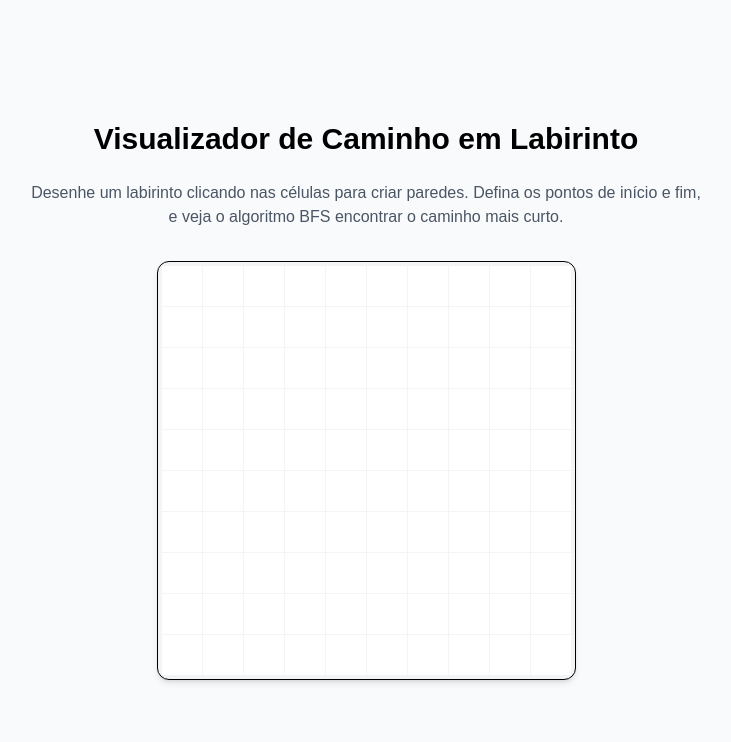
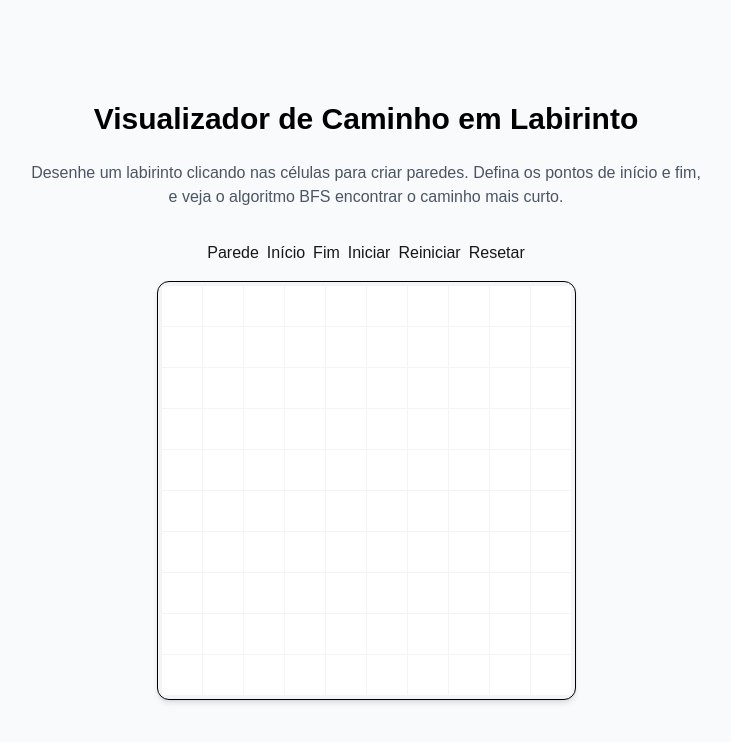
Before and after one commit to projeto-de-algoritmos-2025/CaminhoLabirinto, a Next.js app: page / in a window 1280 px wide. Shown: the top 742 px of the page, without its empty margins (274-1005 px from the left). Built offline with nearby package versions, Linux system fonts and the light colour scheme.

Commit message:
Criando botoes de ações

```diff
--- a/src/components/maze.tsx
+++ b/src/components/maze.tsx
@@ -1,14 +1,15 @@
 "use client";
-
 import { useState, useEffect } from "react";
 
-// Tipos de células
 type CellType = "empty" | "wall" | "startPoint" | "endPoint";
 
 const GRID_SIZE = 10;
 
 export default function Maze() {
   const [grid, setGrid] = useState<CellType[][]>([]);
+  const [drawMode, setDrawMode] = useState<"wall" | "startPoint" | "endPoint">(
+    "wall"
+  );
 
   useEffect(() => {
     initializeGrid();
@@ -25,9 +26,48 @@ export default function Maze() {
     }
     setGrid(newGrid);
   };
-
+  const startVisualization = () => {};
+  const resetVisualization = () => {};
   return (
     <div className="flex flex-col items-center">
+      <div className="flex flex-wrap gap-2 mb-4 justify-center">
+        <button
+          onClick={() => setDrawMode("wall")}
+          className="flex items-center gap-1 cursor-pointer"
+        >
+          Parede
+        </button>
+        <button
+          onClick={() => setDrawMode("startPoint")}
+          className="flex items-center gap-1 cursor-pointer"
+        >
+          Início
+        </button>
+        <button
+          onClick={() => setDrawMode("endPoint")}
+          className="flex items-center gap-1 cursor-pointer"
+        >
+          Fim
+        </button>
+        <button
+          onClick={startVisualization}
+          className="flex items-center gap-1 cursor-pointer"
+        >
+          Iniciar
+        </button>
+        <button
+          onClick={resetVisualization}
+          className="flex items-center gap-1 cursor-pointer"
+        >
+          Reiniciar
+        </button>
+        <button
+          onClick={initializeGrid}
+          className="flex items-center gap-1 cursor-pointer"
+        >
+          Resetar
+        </button>
+      </div>
       <div className="border border-black bg-gray-100 p-1 rounded-xl shadow-md">
         <div
           className="grid"
```
